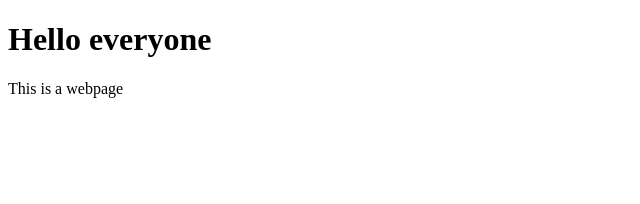
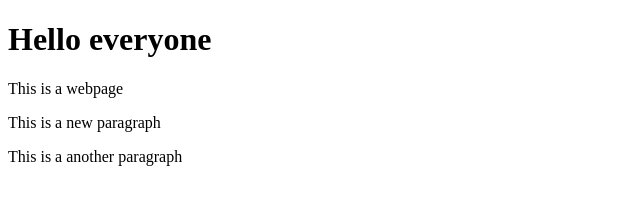
Before and after one commit to PongsatornBank/Week04_Git, a plain HTML site: page index.html in a window 1280 px wide. Shown: the whole page, without its empty margins (0-640 px from the left). Drawn offline with Linux system fonts and the light colour scheme.

Commit message:
adding new paragraph

```diff
--- a/index.html
+++ b/index.html
@@ -1,11 +1,13 @@
 <!DOCTYPE html>
 <html lang="th">
     <head>
-        <title> GIT 101 </title>
+        <title> GIT 101 !!! </title>
     </head>
 
     <body>
         <h1> Hello everyone </h1>
         <p> This is a webpage </p>
+        <p> This is a new paragraph </p>
+        <p> This is a another paragraph </p>
     </body>
 </html>
```
